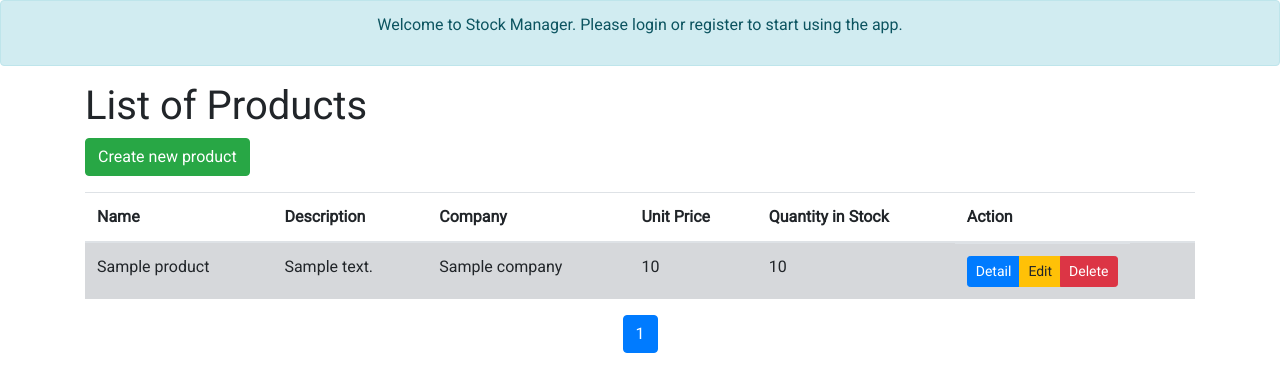
After one commit to HamaBarhamou/stock_management_api, a Django app: template stock/templates/Product/product_list.html in a window 1280 px wide. The commit adds this page. Shown: the top 392 px of the page. Run offline with Django 4.2, Linux system fonts and the light colour scheme; the template is opened without the code that fills it: most values are stand-ins (such as "Sample title", 1, 10 or a date in 2020); some libraries are stand-ins or nearby versions.

Commit message:
Travaux sur les operation CRUD de Product

```diff
--- /dev/null
+++ b/stock/templates/Product/product_list.html
@@ -0,0 +1,64 @@
+{% extends 'base.html' %}
+
+{% block content %}
+  <div class="container">
+    <h1>List of Products</h1>
+    <a href="{% url 'stock:product_create' %}" class="btn btn-success mb-3">Create new product</a>
+    <div class="table-responsive">
+      <table class="table">
+        <thead>
+          <tr>
+            <th>Name</th>
+            <th>Description</th>
+            <th>Company</th>
+            <th>Unit Price</th>
+            <th>Quantity in Stock</th>
+            <th>Action</th>
+          </tr>
+        </thead>
+        <tbody>
+          {% for product in page_obj %}
+            <tr {% cycle 'class="table-secondary"' '' %}>
+              <td>{{ product.name }}</td>
+              <td>{{ product.description }}</td>
+              <td>{{ product.company.name }}</td>
+              <td>{{ product.unit_price }}</td>
+              <td>{{ product.quantity_in_stock }}</td>
+              <td class="btn-group">
+                <a href="{% url 'stock:product_detail' pk=product.pk %}" class="btn btn-primary btn-sm">Detail</a>
+                <a href="{% url 'stock:product_update' pk=product.pk %}" class="btn btn-warning btn-sm">Edit</a>
+                <a href="{% url 'stock:product_delete' pk=product.pk %}" class="btn btn-danger btn-sm">Delete</a>
+              </td>
+            </tr>
+          {% empty %}
+            <tr>
+              <td colspan="6">No products found.</td>
+            </tr>
+          {% endfor %}
+        </tbody>
+      </table>
+    </div>
+
+    <!-- afficher les liens de pagination -->
+    {% if page_obj %}
+  <nav aria-label="Page navigation">
+    <ul class="pagination justify-content-center">
+      {% if page_obj.has_previous %}
+      <li class="page-item"><a class="page-link" href="?page={{ page_obj.previous_page_number }}">Previous</a></li>
+      {% endif %}
+      {% for num in page_obj.paginator.page_range %}
+      {% if page_obj.number == num %}
+      <li class="page-item active"><a class="page-link" href="?page={{ num }}">{{ num }}</a></li>
+      {% else %}
+      <li class="page-item"><a class="page-link" href="?page={{ num }}">{{ num }}</a></li>
+      {% endif %}
+      {% endfor %}
+      {% if page_obj.has_next %}
+      <li class="page-item"><a class="page-link" href="?page={{ page_obj.next_page_number }}">Next</a></li>
+      {% endif %}
+    </ul>
+  </nav>
+{% endif %}
+
+
+{% endblock %}
--- a/stock_management_api/templates/base.html
+++ b/stock_management_api/templates/base.html
@@ -68,8 +68,8 @@
         <div class="dropdown-menu" aria-labelledby="navbarDropdownMenuLink">
           <a class="dropdown-item" href="{% url 'stock:company_list' %}">Company</a>
           <a class="dropdown-item" href="{% url 'stock:company_warehouse_list' %}">Company Warehouse</a>
-          {% comment %}<a class="dropdown-item" href="{% url 'stock:product_list' %}">Product</a>
-          <a class="dropdown-item" href="{% url 'stock:stock_list' %}">Stock</a>
+          <a class="dropdown-item" href="{% url 'stock:product_list' %}">Product</a>
+          {% comment %}<a class="dropdown-item" href="{% url 'stock:stock_list' %}">Stock</a>
           <a class="dropdown-item" href="{% url 'stock:threshold_list' %}">Threshold</a> {% endcomment %}
         </div>
       </li>
```
Also changed, not shown: stock/forms.py (+16 -1 lines), stock/templates/Product/product_confirm_delete.html (added, +11 -0 lines), stock/templates/Product/product_detail.html (added, +33 -0 lines), stock/templates/Product/product_form.html (added, +25 -0 lines), stock/urls.py (+10 -1 lines), stock/views.py (+42 -1 lines).
